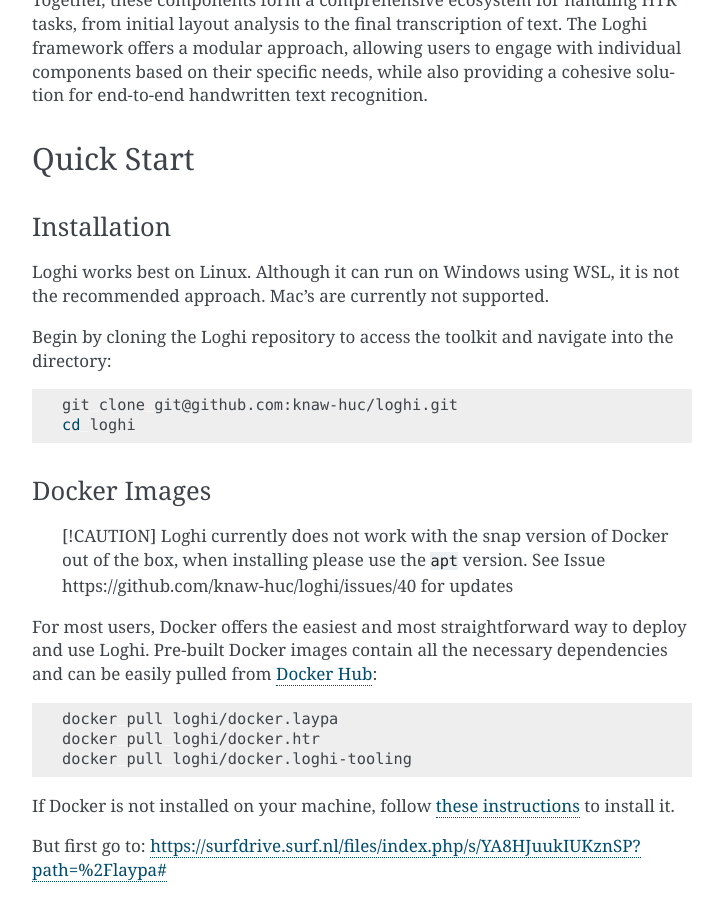
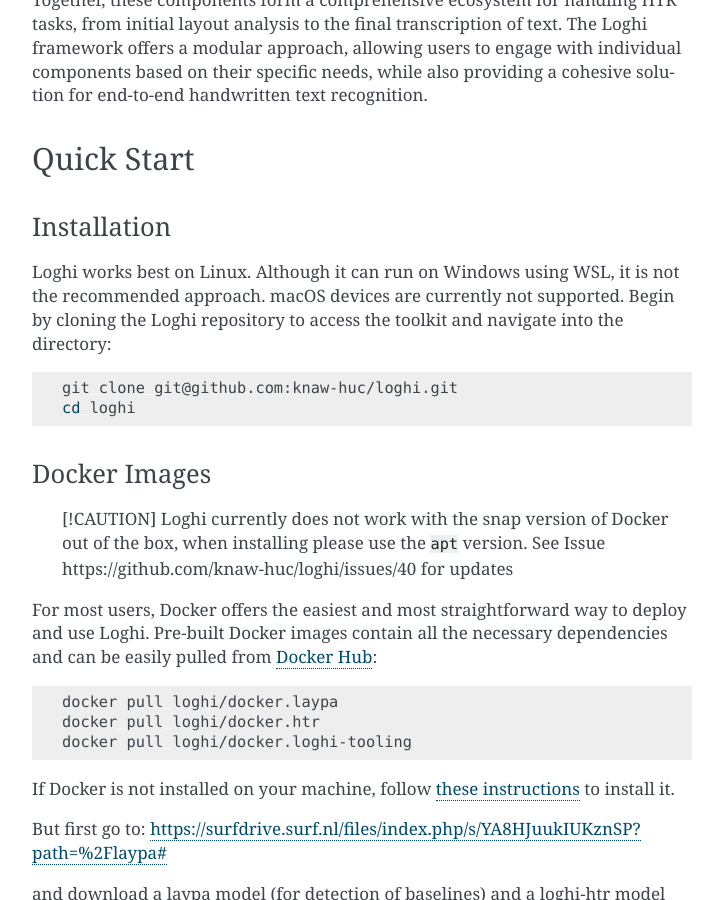
Before and after one commit to rvankoert/loghi, a Sphinx documentation site: the page built from docs/index.md, in a window 1280 px wide and 900 px high, scrolled down 1804 px. Shown: the whole window, without its empty margins (388-1111 px from the left). Built offline with Sphinx 7.4.7, drawn with Linux system fonts in a browser that asks for light colours.

Commit message:
Update docs/index.md
Co-authored-by: Copilot <175728472+Copilot@users.noreply.github.com>

````diff
--- a/docs/index.md
+++ b/docs/index.md
@@ -43,8 +43,7 @@ Together, these components form a comprehensive ecosystem for handling HTR tasks
 
 ### Installation
 
-Loghi works best on Linux. Although it can run on Windows using WSL, it is not the recommended approach. Mac's are currently not supported.
-
+Loghi works best on Linux. Although it can run on Windows using WSL, it is not the recommended approach. macOS devices are currently not supported.
 Begin by cloning the Loghi repository to access the toolkit and navigate into the directory:
 
 ```bash
````
